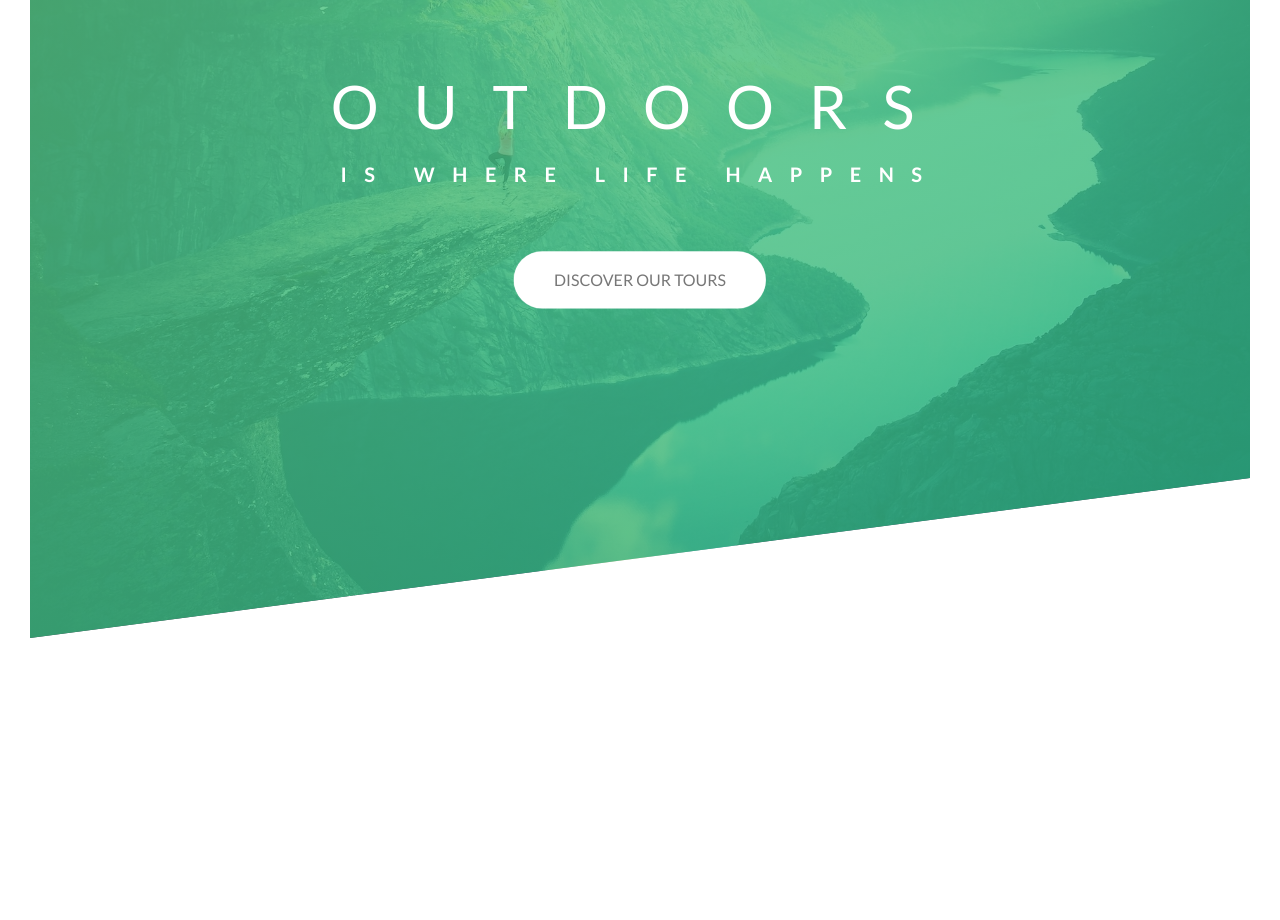
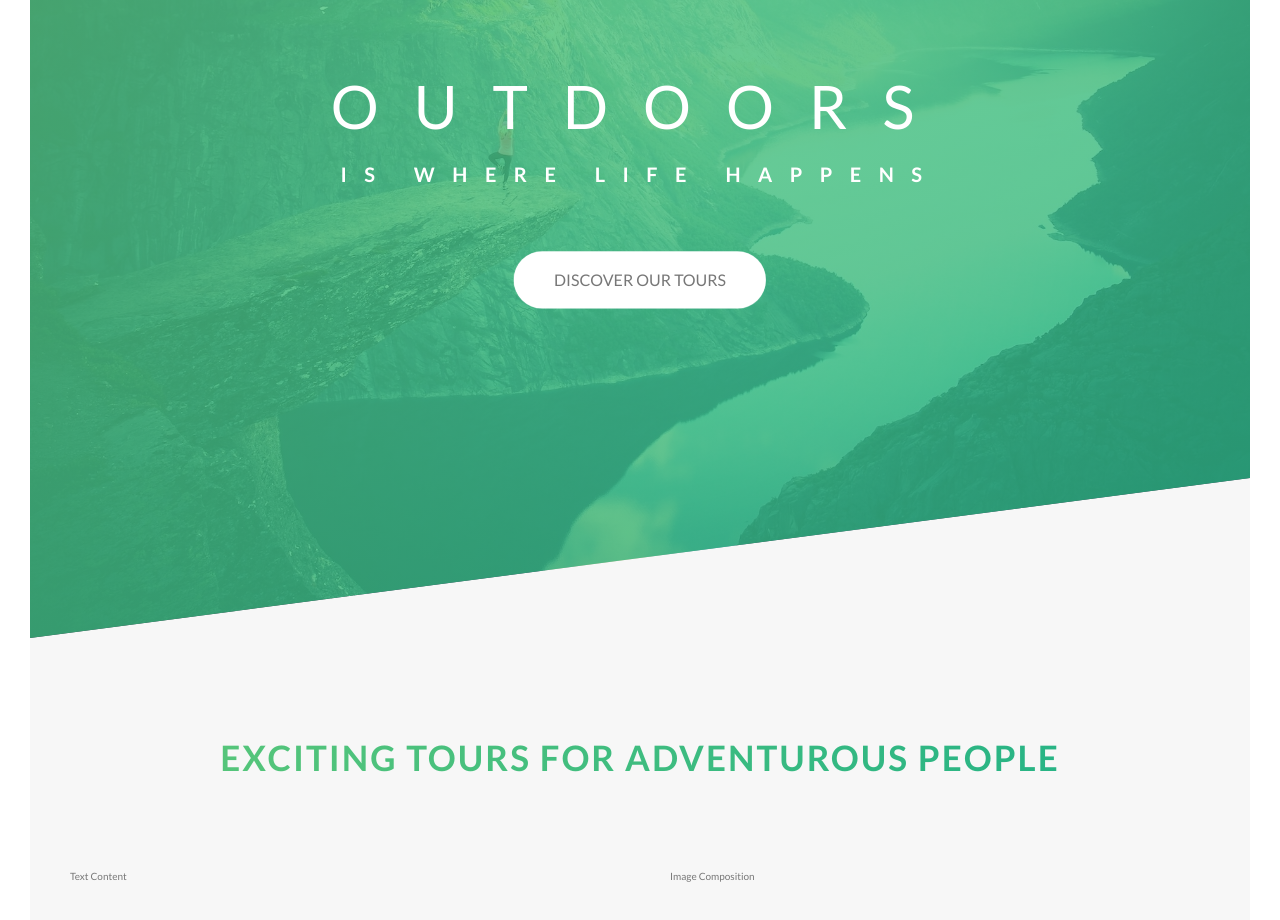
Before and after one commit to BigGregory/css-advanced, a website: page index.html in a window 1280 px wide. Shown: the part 152-1072 px from the top of the page. Before the commit the page ends 820 px from the top, so only its background shows below. Drawn offline with Linux system fonts and the light colour scheme.

Commit message:
started with main content, added utilities

```diff
--- a/index.html
+++ b/index.html
@@ -27,6 +27,22 @@
       <a href="#" class="btn btn--white btn--animated">Discover our tours</a>
     </div>
   </header>
+
+  <main>
+    <section class="section-about">
+      <div class="u-center-text u-margin-bottom-8">
+        <h2 class="heading-secondary">
+          Exciting tours for adventurous people
+        </h2>
+      </div>
+
+      <div class="row">
+        <div class="col-1-of-2">Text Content</div>
+        <div class="col-1-of-2">Image Composition</div>
+      </div>
+
+    </section>
+  </main>
   <!-- Section to test CSS calc() -->
   <!-- <section class="grid-test">
     <div class="row">
--- a/sass/base/_typography.scss
+++ b/sass/base/_typography.scss
@@ -36,3 +36,20 @@ body {
     animation: moveInRight 1s ease-out;
   }
 }
+
+.heading-secondary {
+  font-size: 3.5rem;
+  text-transform: uppercase;
+  font-weight: 700;
+  background-image: linear-gradient(to right, $color-primary-light, $color-primary-dark);
+  display: inline-block;
+  -webkit-background-clip: text;
+  color: transparent;
+  letter-spacing: 2px;
+  transition: all .2s;
+
+  &:hover {
+    transform: skewY(.2deg) skewX(10deg) scale(1.1);
+    text-shadow: .5rem 1rem 2rem rgba($color-black, .2);
+  }
+}
--- a/sass/layout/_grid.scss
+++ b/sass/layout/_grid.scss
@@ -1,6 +1,5 @@
 .row {
   max-width: $grid-width;
-  background-color: #eee;
   margin: 0 auto;
 
   &:not(:last-child) {
@@ -11,7 +10,6 @@
 
   [class^="col-"] {
     float: left;
-    background-color: tomato;
 
     &:not(:last-child) {
       margin-right: $gutter-horizontal;
--- a/sass/main.scss
+++ b/sass/main.scss
@@ -1,8 +1,10 @@
+@import "base/base";
+
 @import "utils/functions";
 @import "utils/mixins";
 @import "utils/variables";
+@import "utils/utilities";
 
-@import "base/base";
 @import "base/animations";
 @import "base/typography";
 
@@ -12,5 +14,3 @@
 
 @import "layout/header";
 @import "layout/grid";
-
-@import "base/typography";
--- a/sass/pages/_home.scss
+++ b/sass/pages/_home.scss
@@ -0,0 +1,5 @@
+.section-about {
+  background-color: $color-grey-light-1;
+  padding: 25rem 0;
+  margin-top: -20vh;
+}
--- /dev/null
+++ b/sass/utils/_utilities.scss
@@ -0,0 +1,8 @@
+.u-center-text {
+  text-align: center;
+}
+
+.u-margin-bottom-8 {
+  margin-bottom: 8rem;
+
+}
--- a/sass/utils/_variables.scss
+++ b/sass/utils/_variables.scss
@@ -2,6 +2,9 @@
 $color-primary: #7ed56f;
 $color-primary-light: #55c57a;
 $color-primary-dark: #28b485;
+
+$color-grey-light-1: #f7f7f7;
+
 $color-grey-dark: #777;
 $color-white: #fff;
 $color-black: #000;
```
Also changed, not shown: css/style.css.
